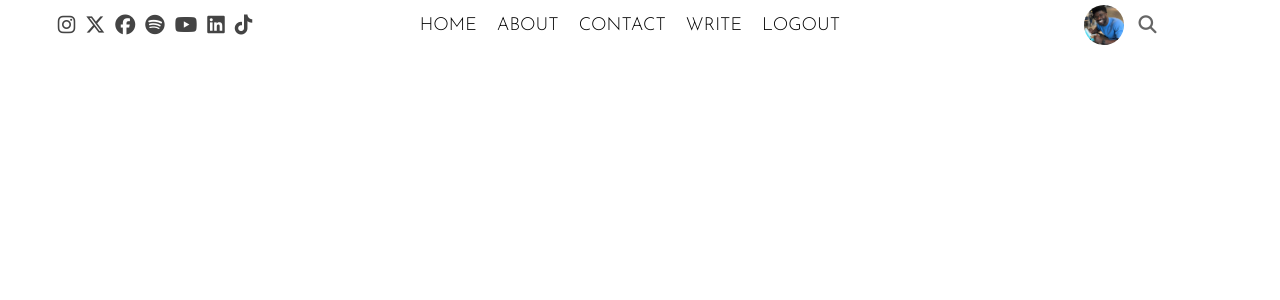
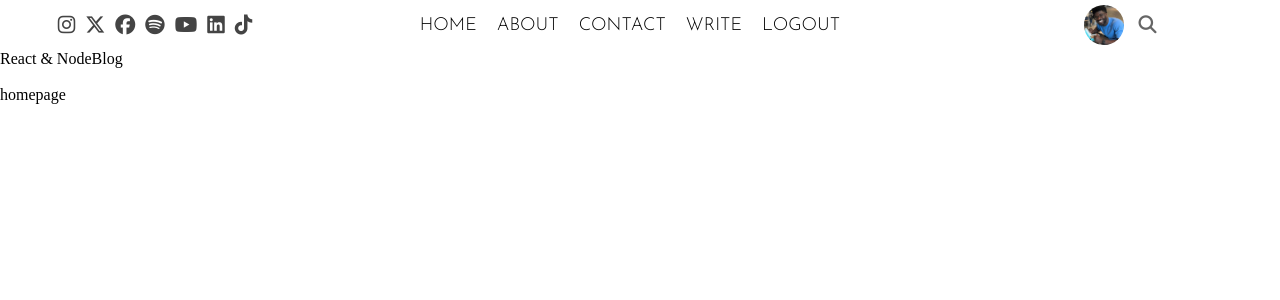
Before and after one commit to Ike-Addy/my-first-blog-site, a React (Create React App) app: page / in a window 1280 px wide. Shown: the top 300 px of the page. Built offline with nearby package versions, Linux system fonts and the light colour scheme.

Commit message:
Added header and home files Next is to add an image in the header

```diff
--- a/src/App.js
+++ b/src/App.js
@@ -1,9 +1,11 @@
+import Home from "./pages/home/Home";
 import Topbar from "./topbar/Topbar";
 
 function App() {
   return (
     <>
-      <Topbar/>
+      <Topbar />
+      <Home/>
     </>
   );
 }
--- a/src/header/Header.jsx
+++ b/src/header/Header.jsx
@@ -1,9 +1,13 @@
-import './header.css';
+import './header.css'
 
 export default function Header() {
   return (
     <div className="header">
-        header
+        <div className="headerTitles">
+          <span className='headerTitleSmall'>React & Node</span>
+          <span className='headerTitleLarge'>Blog</span>
+        </div>
+        <img className='headerImage' src="" alt="" />
     </div>
   )
 }
--- /dev/null
+++ b/src/pages/home/Home.jsx
@@ -0,0 +1,11 @@
+import Header from '../../header/Header'
+import './home.css'
+
+export default function Home() {
+  return (
+    <div className='home'>
+        <Header/>
+        homepage
+    </div>
+  )
+}
--- a/src/topbar/Topbar.jsx
+++ b/src/topbar/Topbar.jsx
@@ -1,4 +1,4 @@
-import './topbar.css';
+import './topbar.css'
 import profilePic from '../assets/profilepic.png'
 
 export default function Topbar() {
```
Also changed, not shown: src/pages/home/home.css (added).
